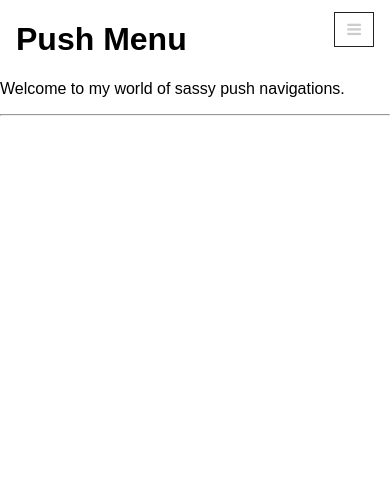
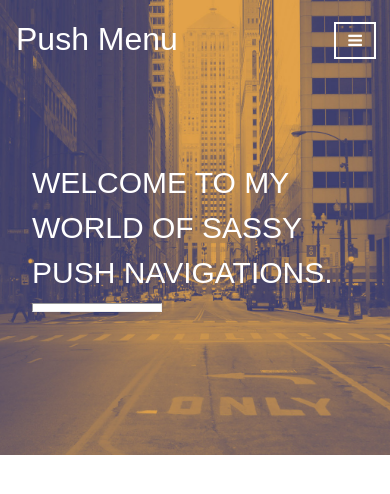
Before and after one commit to ImanGhader/dsn1686-nav-sass, a plain HTML site: page index.html in a window 390 px wide. Drawn offline with nearby package versions, Linux system fonts and the light colour scheme.

Commit message:
compiler

```diff
--- a/css/style.css
+++ b/css/style.css
@@ -1,7 +1,7 @@
 @font-face {
   font-family: 'push-menu-custom';
-  src: url('../font/push-menu-custom.eot?95902514');
-  src: url('../font/push-menu-custom.eot?95902514#iefix') format('embedded-opentype'), url('../font/push-menu-custom.woff?95902514') format('woff'), url('../font/push-menu-custom.ttf?95902514') format('truetype'), url('../font/push-menu-custom.svg?95902514#push-menu-custom') format('svg');
+  src: url("../font/push-menu-custom.eot?95902514");
+  src: url("../font/push-menu-custom.eot?95902514#iefix") format("embedded-opentype"), url("../font/push-menu-custom.woff?95902514") format("woff"), url("../font/push-menu-custom.ttf?95902514") format("truetype"), url("../font/push-menu-custom.svg?95902514#push-menu-custom") format("svg");
   font-weight: normal;
   font-style: normal; }
 
@@ -15,7 +15,6 @@
   }
 }
 */
-/* line 22, /Users/imang/Desktop/Graphic Design /3rd year /2nd semester /Web Developement V/In-class/dsn1686-exercise-3/scss/components/push-menu-custom */
 [class^="i-"]:before, [class*=" i-"]:before {
   font-family: "push-menu-custom";
   font-style: normal;
@@ -24,7 +23,7 @@
   display: inline-block;
   text-decoration: inherit;
   width: 1em;
-  margin-right: 0.2em;
+  margin-right: .2em;
   text-align: center;
   /* opacity: .8; */
   /* For safety - reset parent styles, that can break glyph codes*/
@@ -34,22 +33,20 @@
   line-height: 1em;
   /* Animation center compensation - margins should be symmetric */
   /* remove if not needed */
-  margin-left: 0.2em
+  margin-left: .2em;
   /* you can be more comfortable with increased icons size */
   /* font-size: 120%; */
   /* Uncomment for 3D effect */
   /* text-shadow: 1px 1px 1px rgba(127, 127, 127, 0.3); */ }
 
-/* line 53, /Users/imang/Desktop/Graphic Design /3rd year /2nd semester /Web Developement V/In-class/dsn1686-exercise-3/scss/components/push-menu-custom */
 .i-menu:before {
   content: '\e800'; }
 
-/* '' */
-/* line 54, /Users/imang/Desktop/Graphic Design /3rd year /2nd semester /Web Developement V/In-class/dsn1686-exercise-3/scss/components/push-menu-custom */
+/*  */
 .i-close:before {
   content: '\e801'; }
 
-/* '' */
+/*  */
 @-moz-viewport {
   width: device-width;
   scale: 1; }
@@ -70,101 +67,132 @@
   width: device-width;
   scale: 1; }
 
-/* line 7, /Users/imang/Desktop/Graphic Design /3rd year /2nd semester /Web Developement V/In-class/dsn1686-exercise-3/scss/components/main */
 html {
   box-sizing: border-box;
+  -moz-text-size-adjust: 100%;
   -ms-text-size-adjust: 100%;
   -webkit-text-size-adjust: 100%;
   text-size-adjust: 100%; }
 
-/* line 16, /Users/imang/Desktop/Graphic Design /3rd year /2nd semester /Web Developement V/In-class/dsn1686-exercise-3/scss/components/main */
 *, *:before, *:after {
   box-sizing: inherit; }
 
-/* line 21, /Users/imang/Desktop/Graphic Design /3rd year /2nd semester /Web Developement V/In-class/dsn1686-exercise-3/scss/components/main */
 body {
-  font-family: sans-serif;
+  font-family: arial, sans-serif;
   margin: 0;
   padding: 0; }
-  /* line 26, /Users/imang/Desktop/Graphic Design /3rd year /2nd semester /Web Developement V/In-class/dsn1686-exercise-3/scss/components/main */
   body.noscript .close-btn, body.noscript .toggle-btn {
     display: none; }
 
-/* line 31, /Users/imang/Desktop/Graphic Design /3rd year /2nd semester /Web Developement V/In-class/dsn1686-exercise-3/scss/components/main */
+.home-banner {
+  background: url("../imgs/home-banner.jpg") no-repeat center center;
+  background-size: cover;
+  padding: 10rem 2rem; }
+  .home-banner p {
+    position: relative;
+    display: block;
+    margin: 0;
+    text-align: left;
+    color: #fff;
+    font-weight: 300;
+    font-size: 30px;
+    text-transform: uppercase;
+    line-height: 1.5; }
+  .home-banner hr {
+    height: 9px;
+    color: #fff;
+    background-color: #fff;
+    width: 40%;
+    float: left; }
+
 header {
   padding: 0 1em;
-  position: relative; }
+  position: relative;
+  color: none;
+  top: 0; }
+  header h1 {
+    color: #fff;
+    font-weight: 400;
+    position: absolute;
+    z-index: 100; }
 
-/* line 36, /Users/imang/Desktop/Graphic Design /3rd year /2nd semester /Web Developement V/In-class/dsn1686-exercise-3/scss/components/main */
 .toggle-btn {
   position: absolute;
   right: 1em;
-  top: 0; }
+  top: 2em; }
 
-/* line 42, /Users/imang/Desktop/Graphic Design /3rd year /2nd semester /Web Developement V/In-class/dsn1686-exercise-3/scss/components/main */
 .navigation ul {
   margin: 0;
-  padding: 0; }
-  /* line 44, /Users/imang/Desktop/Graphic Design /3rd year /2nd semester /Web Developement V/In-class/dsn1686-exercise-3/scss/components/main */
+  padding: 0;
+  margin-top: 3em; }
   .navigation ul li {
     list-style-type: none; }
-    /* line 46, /Users/imang/Desktop/Graphic Design /3rd year /2nd semester /Web Developement V/In-class/dsn1686-exercise-3/scss/components/main */
     .navigation ul li:first-child a {
-      border-top: 1px solid #ccc; }
-    /* line 50, /Users/imang/Desktop/Graphic Design /3rd year /2nd semester /Web Developement V/In-class/dsn1686-exercise-3/scss/components/main */
+      border-top: 2px solid #3c3e6d; }
     .navigation ul li a {
       display: block;
-      padding: 0.5em 1em;
+      color: #3c3e6d;
+      font-size: 1.5em;
+      padding: 1em;
+      font-weight: 400;
       text-align: center;
-      border-bottom: 1px solid #ccc;
-      text-decoration: none; }
+      border-bottom: 2px solid #3c3e6d;
+      text-decoration: none;
+      text-transform: uppercase; }
+    .navigation ul li a:hover {
+      background-color: #3c3e6d;
+      color: white;
+      -webkit-transition: all 300ms ease-in-out;
+      -moz-transition: all 300ms ease-in-out;
+      -ms-transition: all 300ms ease-in-out;
+      -o-transition: all 300ms ease-in-out;
+      transition: all 300ms ease-in-out; }
 
-/* line 61, /Users/imang/Desktop/Graphic Design /3rd year /2nd semester /Web Developement V/In-class/dsn1686-exercise-3/scss/components/main */
-.toggle-btn, .close-btn {
-  color: #ccc;
+.toggle-btn,
+.close-btn {
   height: 40px;
   width: 40px; }
-  /* line 65, /Users/imang/Desktop/Graphic Design /3rd year /2nd semester /Web Developement V/In-class/dsn1686-exercise-3/scss/components/main */
-  .toggle-btn span, .close-btn span {
+  .toggle-btn span,
+  .close-btn span {
     text-indent: 100%;
     white-space: nowrap;
     overflow: hidden;
     display: block; }
-  /* line 68, /Users/imang/Desktop/Graphic Design /3rd year /2nd semester /Web Developement V/In-class/dsn1686-exercise-3/scss/components/main */
-  .toggle-btn i, .close-btn i {
-    border: 1px solid #222;
-    padding: 0.5em; }
+  .toggle-btn i,
+  .close-btn i {
+    color: white;
+    border: 2px solid white;
+    padding: .5em; }
 
-/* line 74, /Users/imang/Desktop/Graphic Design /3rd year /2nd semester /Web Developement V/In-class/dsn1686-exercise-3/scss/components/main */
 .close-btn {
-  margin: 1em; }
+  position: relative;
+  top: 2em;
+  left: 1em; }
+  .close-btn i {
+    color: #3c3e6d;
+    border: 2px solid #3c3e6d; }
 
 @media only screen and (max-width: 60em) {
-  /* line 79, /Users/imang/Desktop/Graphic Design /3rd year /2nd semester /Web Developement V/In-class/dsn1686-exercise-3/scss/components/main */
   .site-wrapper {
     overflow: hidden;
     position: relative;
     width: 100%;
     z-index: 100; }
-    /* line 84, /Users/imang/Desktop/Graphic Design /3rd year /2nd semester /Web Developement V/In-class/dsn1686-exercise-3/scss/components/main */
     .site-wrapper .sliding-canvas {
       width: 100%;
       height: 100%;
       position: relative;
-      -webkit-transform: translateX(0);
-          -ms-transform: translateX(0);
-              transform: translateX(0);
+      transform: translateX(0);
+      -webkit-transition: all 300ms ease-in-out;
+      -moz-transition: all 300ms ease-in-out;
+      -ms-transition: all 300ms ease-in-out;
+      -o-transition: all 300ms ease-in-out;
       transition: all 300ms ease-in-out; }
-    /* line 92, /Users/imang/Desktop/Graphic Design /3rd year /2nd semester /Web Developement V/In-class/dsn1686-exercise-3/scss/components/main */
     .site-wrapper[data-state="slide-open"] .sliding-canvas {
-      -webkit-transform: translateX(-100%);
-          -ms-transform: translateX(-100%);
-              transform: translateX(-100%); }
-    /* line 96, /Users/imang/Desktop/Graphic Design /3rd year /2nd semester /Web Developement V/In-class/dsn1686-exercise-3/scss/components/main */
+      transform: translateX(-100%); }
     .site-wrapper[data-state="slide-open"] {
       overflow: visible; }
 
-  /* line 101, /Users/imang/Desktop/Graphic Design /3rd year /2nd semester /Web Developement V/In-class/dsn1686-exercise-3/scss/components/main */
   .slide-menu {
     position: absolute;
     width: 100%;
@@ -172,16 +200,11 @@ header {
     top: 0;
     bottom: 0;
     right: -100%;
-    min-height: 600px; }
- }
-
+    min-height: 600px; } }
 @media only screen and (min-width: 60em) {
-  /* line 115, /Users/imang/Desktop/Graphic Design /3rd year /2nd semester /Web Developement V/In-class/dsn1686-exercise-3/scss/components/main */
-  .toggle-btn, .close-btn {
-    display: none; }
- }
-
-/* line 120, /Users/imang/Desktop/Graphic Design /3rd year /2nd semester /Web Developement V/In-class/dsn1686-exercise-3/scss/components/main */
+  .toggle-btn,
+  .close-btn {
+    display: none; } }
 body.noscript .slide-menu {
   position: static;
   right: auto; }
```
